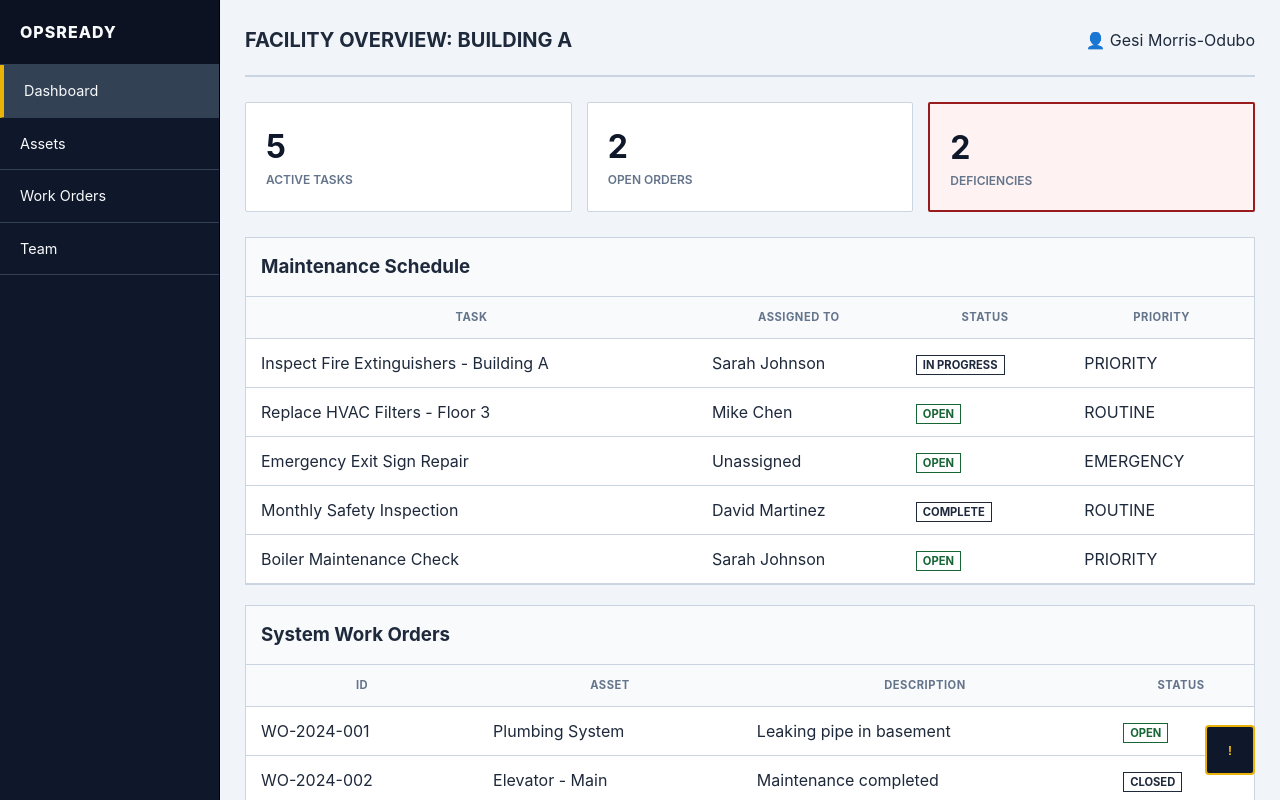
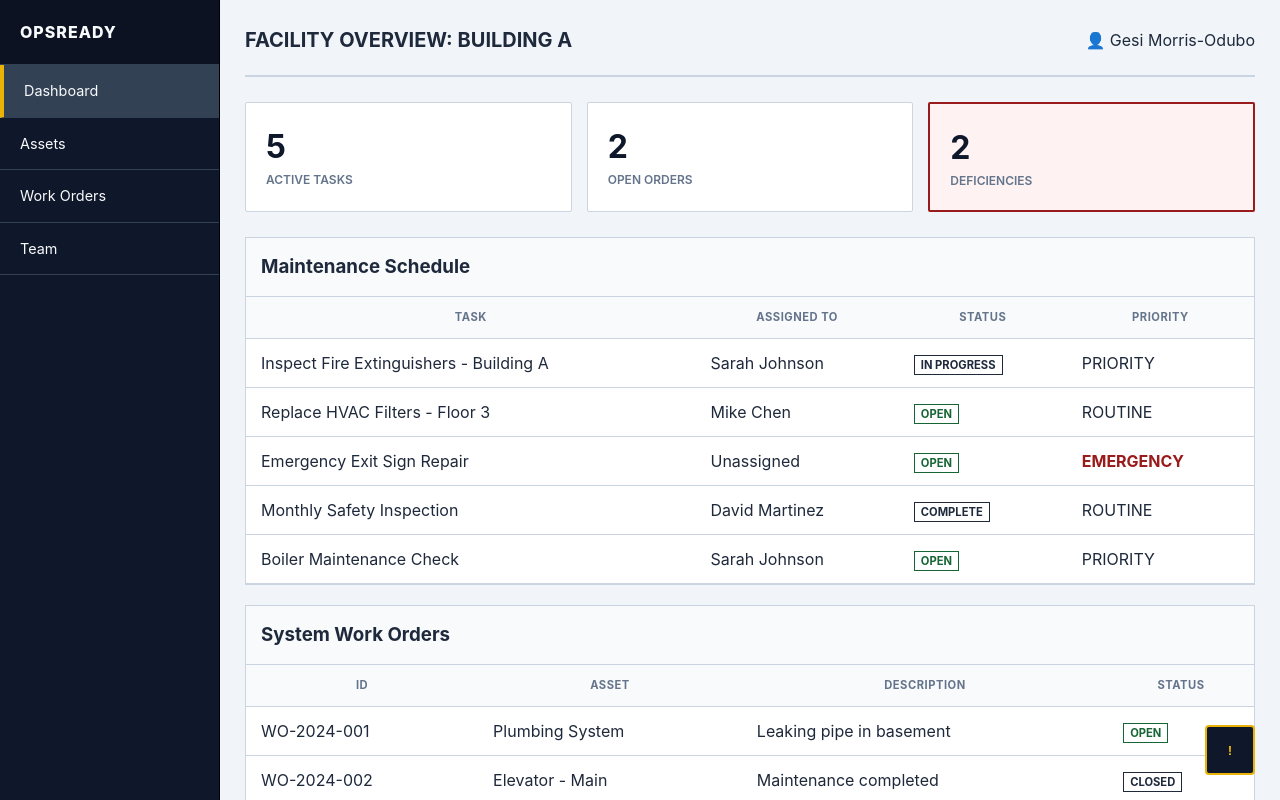
Before and after one commit to gesimorris/Opsready-chatbot, a React (Vite) app in the folder frontend/: page / in a window 1280 px wide. Built offline with nearby package versions, Linux system fonts and the light colour scheme.

Commit message:
variable name change

```diff
--- a/frontend/src/App.jsx
+++ b/frontend/src/App.jsx
@@ -13,6 +13,8 @@ function App() {
 
   const messagesEndRef = useRef(null);
   const recognitionRef = useRef(null);
+
+  const API_BASE_URL = 'https://opsready-chatbot-d7i9.vercel.app';
 
   const tasks = [
     { title: "Inspect Fire Extinguishers - Building A", assigned: "Sarah Johnson", status: "In Progress", priority: "PRIORITY" },
@@ -55,7 +57,7 @@ function App() {
 
     try {
       const updatedHistory = [...conversationHistory, { role: 'user', content: userMessage }];
-      const response = await fetch('http://localhost:8000/api/chat', {
+      const response = await fetch(`${API_BASE_URL}/api/chat`, {
         method: 'POST',
         headers: { 'Content-Type': 'application/json' },
         body: JSON.stringify({
@@ -109,7 +111,9 @@ function App() {
                 <td>{t.title}</td>
                 <td>{t.assigned}</td>
                 <td><span className={`badge ${t.status.toLowerCase().replace(' ', '-')}`}>{t.status}</span></td>
-                <td className={t.priority === 'EMERGENCY' ? 'text-red' : ''}>{t.priority}</td>
+                <td style={{ color: t.priority === 'EMERGENCY' ? '#991b1b' : 'inherit', fontWeight: t.priority === 'EMERGENCY' ? 'bold' : 'normal' }}>
+                {t.priority}
+                </td>
               </tr>
             ))}
           </tbody>
```
Also changed, not shown: 1 other file (tests, documents, lock files or other folders).
